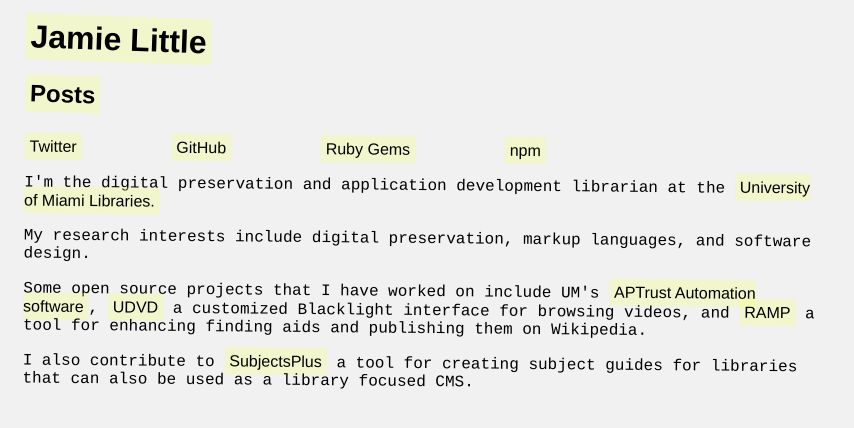
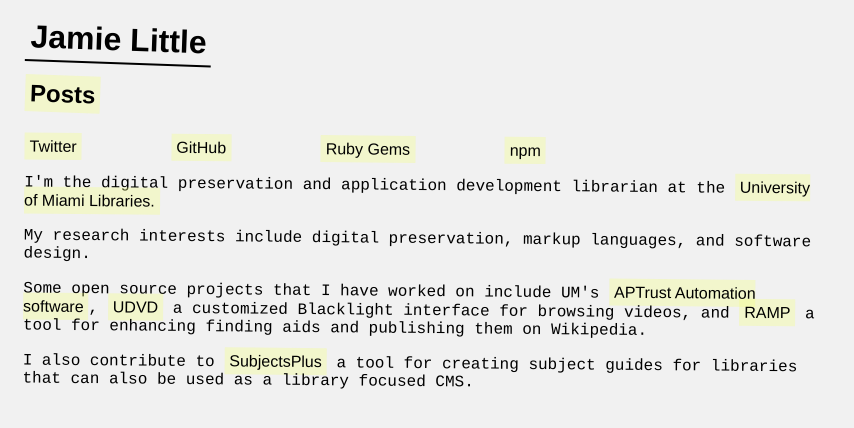
Before and after one commit to little9/little9.github.io, a Jekyll site: the page built from index.html, in a window 1280 px wide. Shown: the top 428 px of the page, without its empty margins (0-854 px from the left). Built offline with Jekyll 4.4.1, drawn with Linux system fonts in a browser that asks for light colours; nearby versions of some CDN libraries.

Commit message:
Updating header

```diff
--- a/_includes/header.html
+++ b/_includes/header.html
@@ -2,7 +2,7 @@
 
   <div class="wrapper">
 
-    <h1><a href="/">{{ site.title }}</a></h1>
+    <h1 class="site-title"><a href="/">{{ site.title }}</a></h1>
 
     <nav class="site-nav">
       <div class="trigger">
```
Also changed, not shown: 2 other files.
